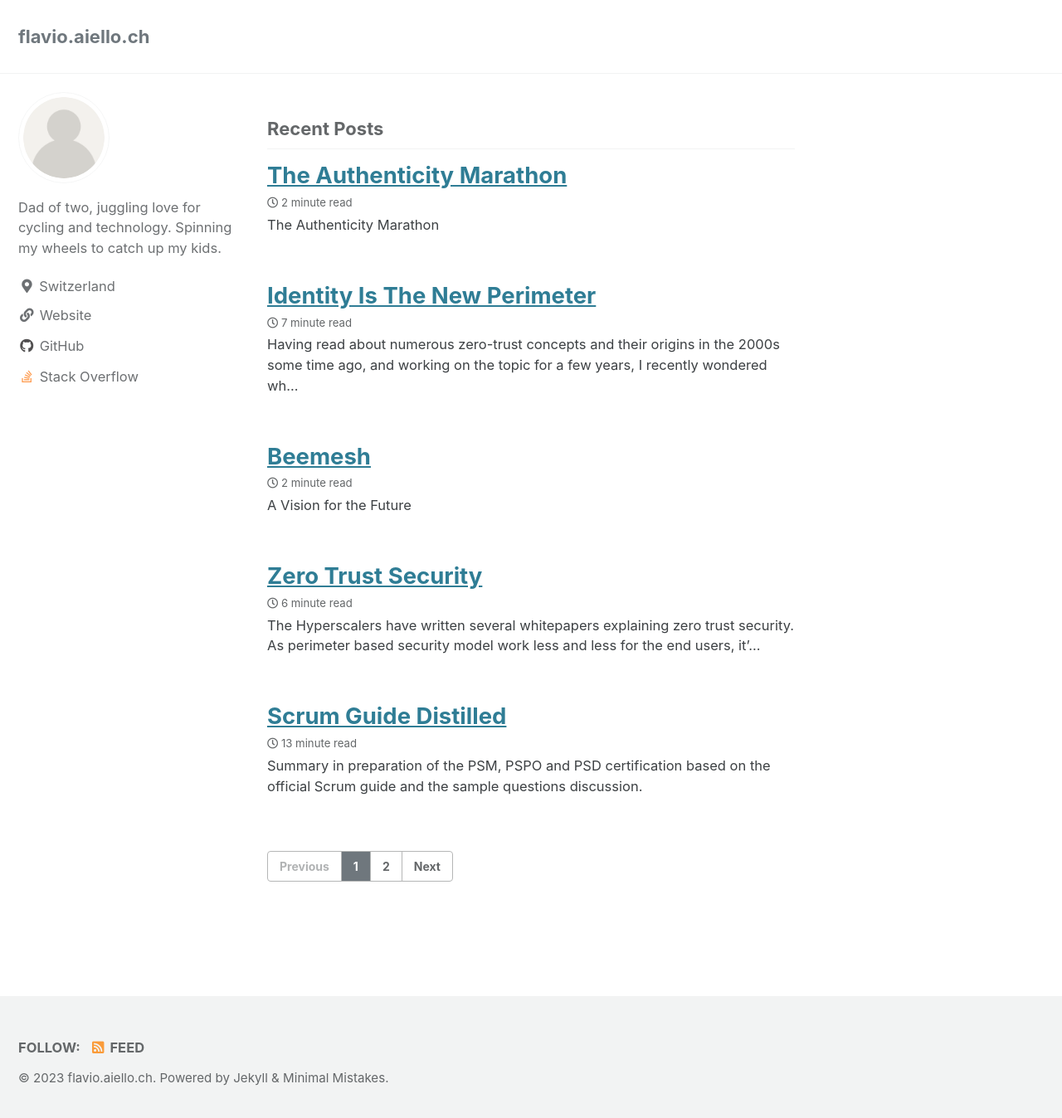
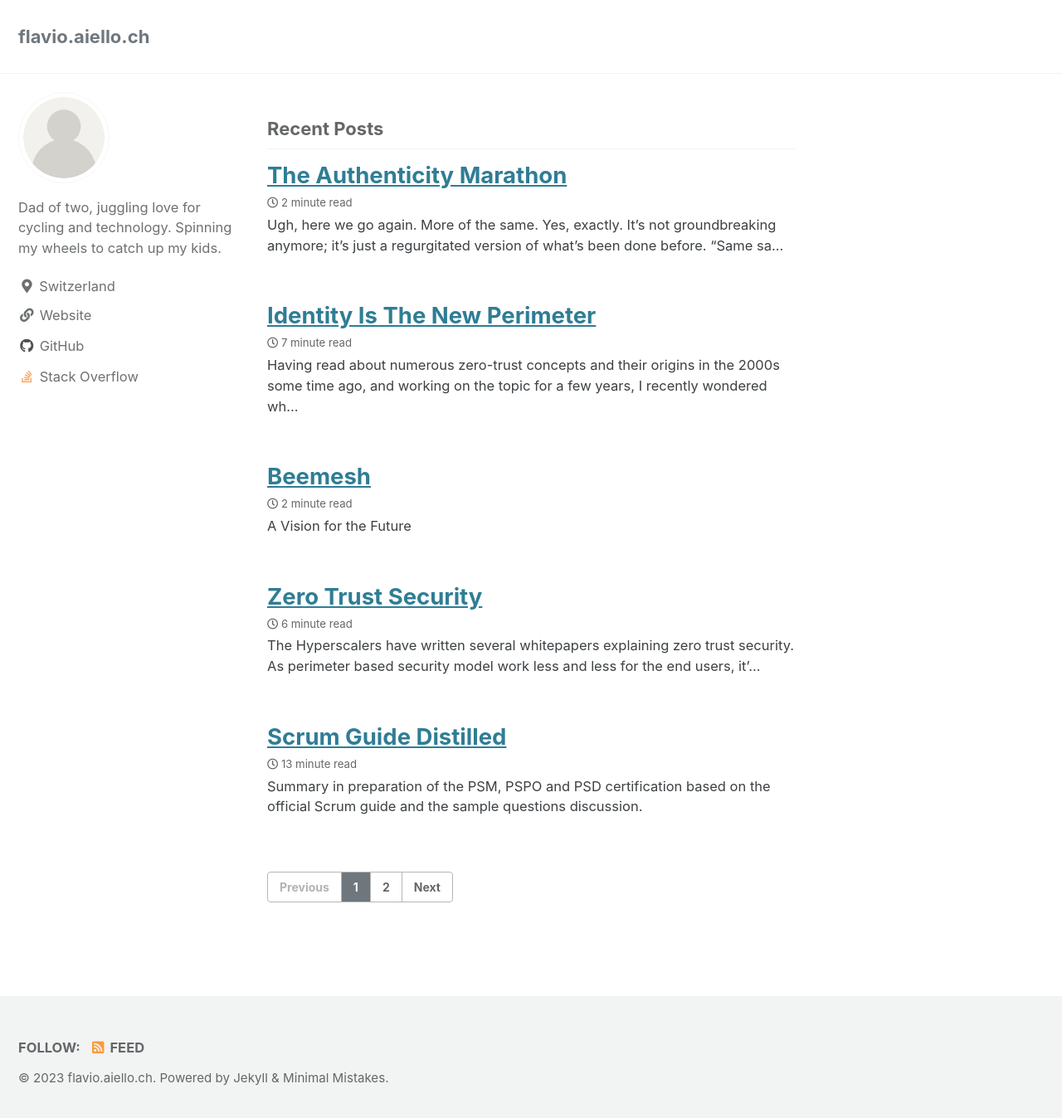
Before and after one commit to flavioaiello/flavio.aiello.ch, a Jekyll site: the page built from index.html, in a window 1280 px wide and 1356 px high. Shown: the top 1348 px of the window at 83% size. Built offline with Jekyll 4.4.1, drawn with Linux system fonts in a browser that asks for light colours; cached includes are drawn as plain includes; the list of posts is cut into pages by our own code.

Commit message:
Update 2023-09-22-the-authenticity-marathon.md

```diff
--- a/_posts/2023-09-22-the-authenticity-marathon.md
+++ b/_posts/2023-09-22-the-authenticity-marathon.md
@@ -1,5 +1,3 @@
-## The Authenticity Marathon
-
 Ugh, here we go again. More of the same. Yes, exactly. It's not groundbreaking anymore; it's just a regurgitated version of what's been done before. "Same same but different" – isn't that the tired mantra everyone's chanting now? Everyone's so desperate to make their mark, to prove they're unique, but it's all just a facade. It's like a broken record, playing the same tune over and over.
 
 Give up on comparing you to others! There's a profound freedom in following your own path, embracing your passions, and letting your enthusiasm shine. True humility is recognizing that individuality isn't about being different for the sake of being different. It's about being genuine, being you, true to yourself.
```
